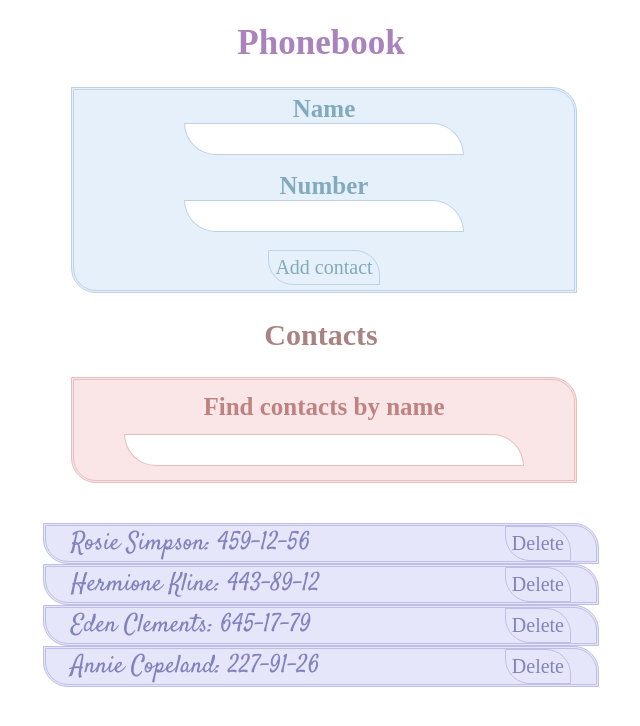
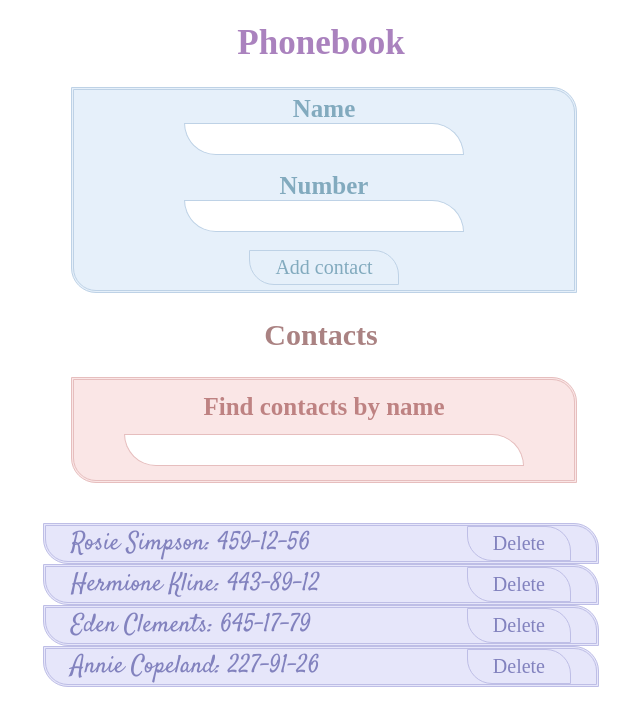
Before and after one commit to OlehKozubJS/goit-react-hw-02-phonebook, a React (Create React App) app: page / in a window 1280 px wide. Shown: the top 726 px of the page, without its empty margins (319-959 px from the left). Built offline with nearby package versions, Linux system fonts and the light colour scheme; a web font is replaced by a local one.

Commit message:
Update Pnonebook.module.css

```diff
--- a/src/components/PhonebookCSS/Pnonebook.module.css
+++ b/src/components/PhonebookCSS/Pnonebook.module.css
@@ -58,6 +58,7 @@ button {
     display: block;
     height: 35px;
     border-radius: 0 25px 0 25px;
+    padding-inline: 25px;
     font-family: 'Lugrasimo', cursive;
     font-size: 20px;
 }
```
